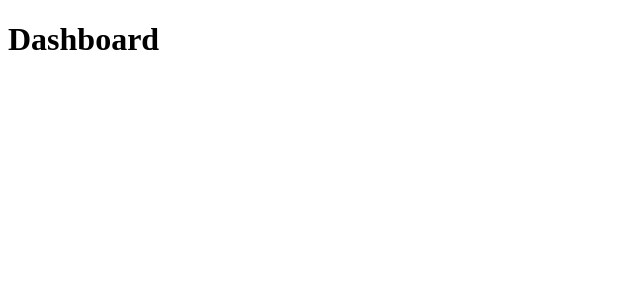
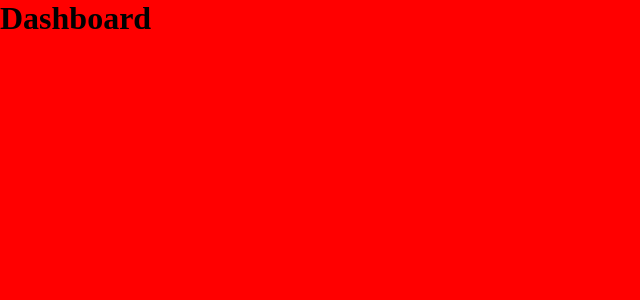
Before and after one commit to brunoemferreira/udemy-react-typescript-desenvolvendo-um-dashboard, a React (Create React App) app in the folder minha-carteira/: page / in a window 1280 px wide. Shown: the top 300 px of the page, without its empty margins (0-640 px from the left). Built offline with nearby package versions, Linux system fonts and the light colour scheme.

Commit message:
Creating Global Styles

```diff
--- a/minha-carteira/package.json
+++ b/minha-carteira/package.json
@@ -13,6 +13,7 @@
     "react": "^17.0.1",
     "react-dom": "^17.0.1",
     "react-scripts": "4.0.3",
+    "styled-components": "^5.2.1",
     "typescript": "^4.1.2",
     "web-vitals": "^1.0.1"
   },
@@ -39,5 +40,8 @@
       "last 1 firefox version",
       "last 1 safari version"
     ]
+  },
+  "devDependencies": {
+    "@types/styled-components": "^5.1.9"
   }
 }
--- /dev/null
+++ b/minha-carteira/src/App.tsx
@@ -0,0 +1,14 @@
+import React from 'react';
+import Dashboard from './pages/Dashboard';
+import GlobalStyles from './styles/GlobalStyles';
+
+const App: React.FC = () => {
+  return (
+    <>
+      <GlobalStyles />
+      <Dashboard />
+    </>
+  )
+}
+
+export default App;
--- a/minha-carteira/src/index.tsx
+++ b/minha-carteira/src/index.tsx
@@ -1,12 +1,12 @@
 import React from 'react';
 import ReactDOM from 'react-dom';
-import Dashboard from './pages/Dashboard';
+import App from './App';
 import List from './pages/List';
 import SignIn from './pages/SignIn';
 
 ReactDOM.render(
   <React.StrictMode>
-    <Dashboard />
+    <App />
   </React.StrictMode>,
   document.getElementById('root')
 );
--- /dev/null
+++ b/minha-carteira/src/styles/GlobalStyles.ts
@@ -0,0 +1,16 @@
+import { createGlobalStyle } from 'styled-components';
+
+export default createGlobalStyle`
+  * {
+    margin: 0;
+    padding: 0;
+    box-sizing: border-box;
+
+  }
+  body {
+    width: 100%;
+    height: 100vh;
+    background-color: red;
+  }
+
+`;
```
Also changed, not shown: 1 other file (tests, documents, lock files or other folders).
